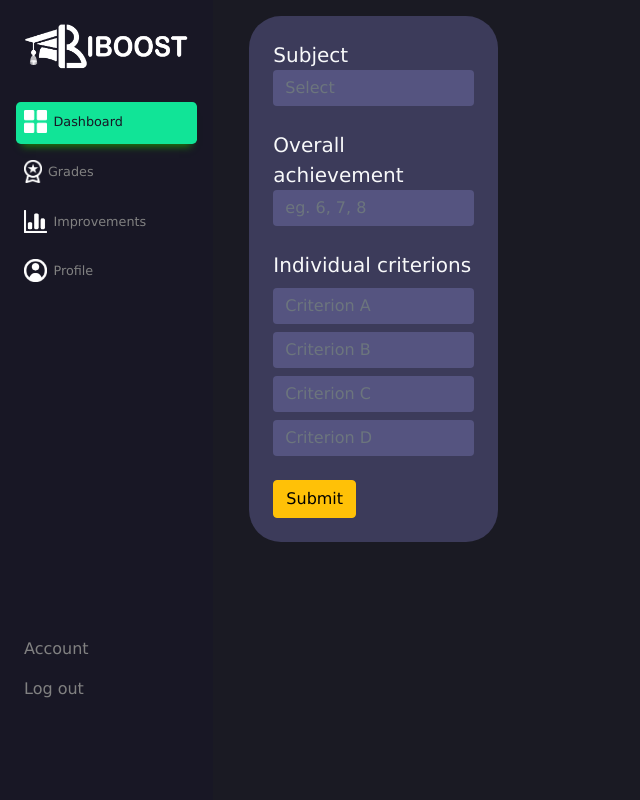
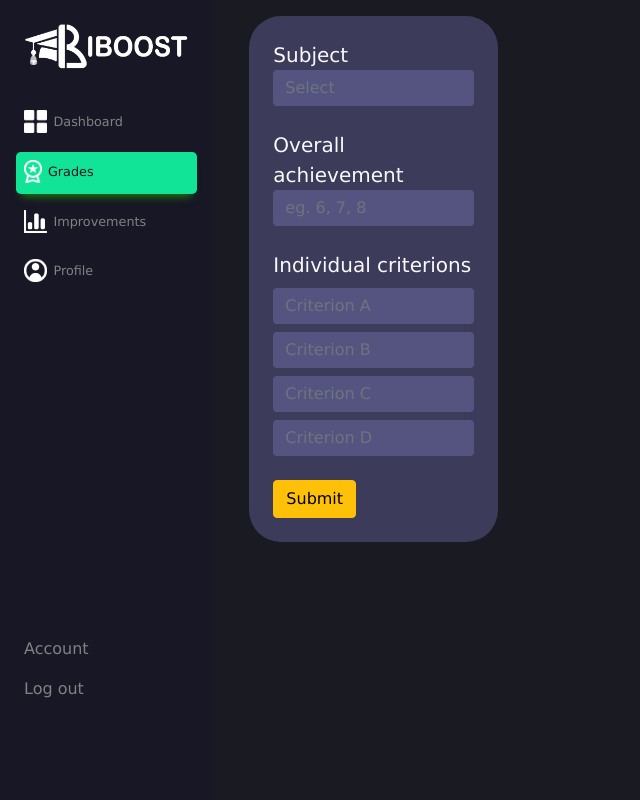
Before and after one commit to e-ndorfin/iboost-latest, a Django app: page /grades/ in a window 1280 px wide. Shown: the whole page, without its empty margins (0-640 px from the left). Run offline with Django 4.2, Linux system fonts and the light colour scheme; some libraries are stand-ins or nearby versions.

Commit message:
titus isa little(urls are fixed+button highlights)

```diff
--- /dev/null
+++ b/dashboard/static/css/grades.css
@@ -0,0 +1,9 @@
+.gradeact {
+	background: #11e497;
+	border-radius: 0.3em;
+	box-shadow: 0 0.5em 0.5em -0.4em rgb(29, 136, 8);
+}
+
+.gradeact a {
+	color: #181725;
+}
--- a/dashboard/templates/dashboard/base.html
+++ b/dashboard/templates/dashboard/base.html
@@ -35,16 +35,16 @@
                         <div class="collapse navbar-collapse" id="navmenu">
                             <ul class="navbar-nav ms-auto">
                                 <li class="nav-item">
-                                    <a href="index.html" class="nav-link">Dashboard</a>
+                                    <a href="/index" class="nav-link">Dashboard</a>
                                 </li>
                                 <li class="nav-item">
-                                    <a href="grades.html" class="nav-link">Grades</a>
+                                    <a href="/grades" class="nav-link">Grades</a>
                                 </li>
                                 <li class="nav-item">
-                                    <a href="improvements1.html" class="nav-link">Improvement</a>
+                                    <a href="/improvements" class="nav-link">Improvement</a>
                                 </li>
                                 <li class="nav-item">
-                                    <a href="profile.html" class="nav-link">Profile</a>
+                                    <a href="/profile" class="nav-link">Profile</a>
                                 </li>
                             </ul>
                         </div>
@@ -59,18 +59,18 @@
                                     class="img-fluid"></a>
                         </div>
                         <div class="p-2"></div>
-                        <div class="p-2 menutext dashtext"><a href="/index"><img src="{% static 'img/dashboard.png' %}" alt="d"
+                        <div class="p-2 menutext indexact"><a href="/index"><img src="{% static 'img/dashboard.png' %}" alt="d"
                                     class="img-fluid"
                                     style="max-width:3em; max-height: 2em; padding: 0em 0.5em 0.2em 0em;">Dashboard</a>
                         </div>
-                        <div class="p-2 menutext"><a href="/grades"><img src="{% static 'img/grades.png' %}" alt="d"
+                        <div class="p-2 menutext gradeact"><a href="/grades"><img src="{% static 'img/grades.png' %}" alt="d"
                                     class="img-fluid"
                                     style="max-width:3em; max-height: 2em; padding: 0em 0.5em 0.2em 0em;">Grades</a></div>
-                        <div class="p-2 menutext"><a href="/improvements"><img
+                        <div class="p-2 menutext improvact"><a href="/improvements"><img
                                     src="{% static 'img/improvements.png' %}" alt="d" class="img-fluid"
                                     style="max-width:3em; max-height: 2em; padding: 0em 0.5em 0.2em 0em;">Improvements</a>
                         </div>
-                        <div class="p-2 menutext">
+                        <div class="p-2 menutext profact">
                             <a href="/profile"><img src="{% static 'img/profile.png' %}" alt="d" class="img-fluid"
                                     style="max-width:3em; max-height: 2em; padding: 0em 0.5em 0.2em 0em;">Profile</a>
                         </div>
--- a/dashboard/templates/dashboard/grades.html
+++ b/dashboard/templates/dashboard/grades.html
@@ -3,9 +3,13 @@
 <html lang="en">
 	<head>
 		<link rel="stylesheet" href="{% static 'css/styles.css' %}" />
+		<link rel="stylesheet" href="{% static 'css/grades.css' %}" />
 	</head>
 	<body>
 		{% block content %}
+		<head>
+			<link rel="stylesheet" href="{% static 'css/grades.css' %}" />
+		</head>
 		<div class="mainbody col-md-10 pt-3">
 			<div class="container">
 				<div class="col-md-3 p-4 bg-form" style="border-radius: 2rem">
--- a/dashboard/templates/dashboard/improvements1.html
+++ b/dashboard/templates/dashboard/improvements1.html
@@ -2,6 +2,9 @@
 <!DOCTYPE html>
 <html lang="en">
 	{% block content %}
+	<head>
+		<link rel="stylesheet" href="{% static 'css/improvements.css' %}" />
+	</head>
 	<!--Content section starts here-->
 	<div id="improvementscontent" class="mainbody col-md-10 pt-3">
 		<h1>Your Improvement Areas</h1>
--- a/dashboard/templates/dashboard/improvements2.html
+++ b/dashboard/templates/dashboard/improvements2.html
@@ -5,6 +5,9 @@
 <head>
 </head>
 {% block content %}
+<head>
+    <link rel="stylesheet" href="{% static 'css/improvements.css' %}" />
+</head>
             <!--Content section starts here-->
             <div id="improvementscontent" class="mainbody col-md-10 pt-3">
                 <h1>Your Improvement Areas</h1>
--- a/dashboard/templates/dashboard/improvements3.html
+++ b/dashboard/templates/dashboard/improvements3.html
@@ -5,6 +5,9 @@
 <head>
 </head>
 {% block content %}
+<head>
+    <link rel="stylesheet" href="{% static 'css/improvements.css' %}" />
+</head>
             <!--Content section starts here-->
             <div id="improvementscontent" class="mainbody col-md-10 pt-3">
                 <h1>Your Improvement Areas</h1>
--- a/dashboard/templates/dashboard/index.html
+++ b/dashboard/templates/dashboard/index.html
@@ -2,7 +2,6 @@
 {% load static %}
 <!DOCTYPE html>
 <html lang="en">
-
 <!-- <head>
     <meta charset="UTF-8">
     <meta http-equiv="X-UA-Compatible" content="IE=edge">
@@ -91,6 +90,9 @@
             </div> -->
             <!-- Content starts here -->
             {% block content %}
+            <head>
+                <link rel="stylesheet" href="{% static 'css/index.css' %}" />
+            </head>
             <div class="mainbody container-fluid col-md-10 px-3">
                 <div id="dashsec1" class="row">
                     <div id="biggraph" class="col-12 col-lg-7 p-2 mt-3">
```
Also changed, not shown: dashboard/static/css/improvements.css (added, +9 -0 lines), dashboard/static/css/index.css (added, +9 -0 lines), iboost-pages/profile.html (+2 -7 lines).
